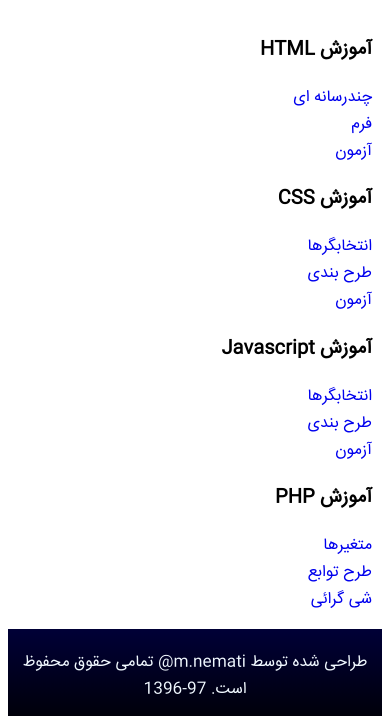
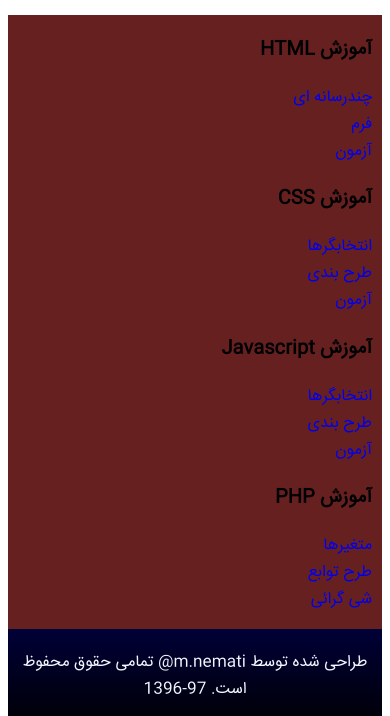
Before and after one commit to m-nemati/Class_Web_Project, a plain HTML site: page index.html in a window 390 px wide. Shown: the part 1885-2601 px from the top of the page. Drawn offline with Linux system fonts and the light colour scheme.

Commit message:
Update style1.css

```diff
--- a/styles/style1.css
+++ b/styles/style1.css
@@ -218,6 +218,7 @@ footer img{
 	}
 	.sidebar{
 	width: 100%;
+		background-color: rgb(102, 32, 32);
 	}
 
 	footer{
```
